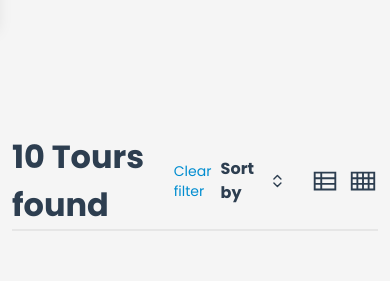
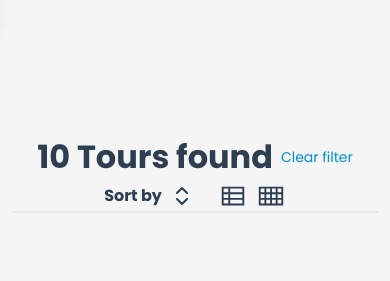
Before and after one commit to theashrafislam/halal-fly, a Next.js app: page /tour-lists in a window 390 px wide. Shown: the part 820-1101 px from the top of the page. Built offline with nearby package versions, Linux system fonts and the light colour scheme.

Commit message:
make mobile resonisve

```diff
--- a/src/app/tour-lists/page.jsx
+++ b/src/app/tour-lists/page.jsx
@@ -132,7 +132,7 @@ const TourLists = () => {
             <div className='pt-44 bg-[#F5F5F5] text-[#2D3E50] px-3 lg:px-0'>
 
                 {/* sort  header  */}
-                <div className='max-w-7xl mx-auto mb-20 flex items-center justify-between border-b-2 border-[#E6E6E6]'>
+                <div className='max-w-7xl mx-auto mb-20 flex flex-col lg:flex-row items-center justify-between border-b-2 border-[#E6E6E6]'>
                     <div className='flex items-center gap-2'>
                         <h5 className='text-[32px] font-bold'>10 Tours found</h5>
                         <p className='text-sm text-[#008DD0]'>Clear filter</p>
```
